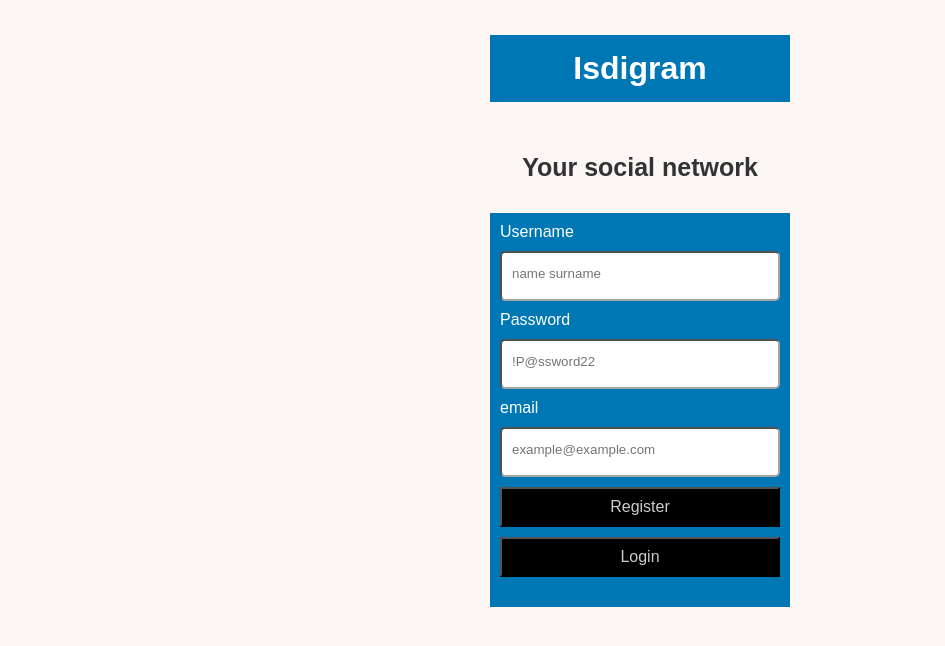
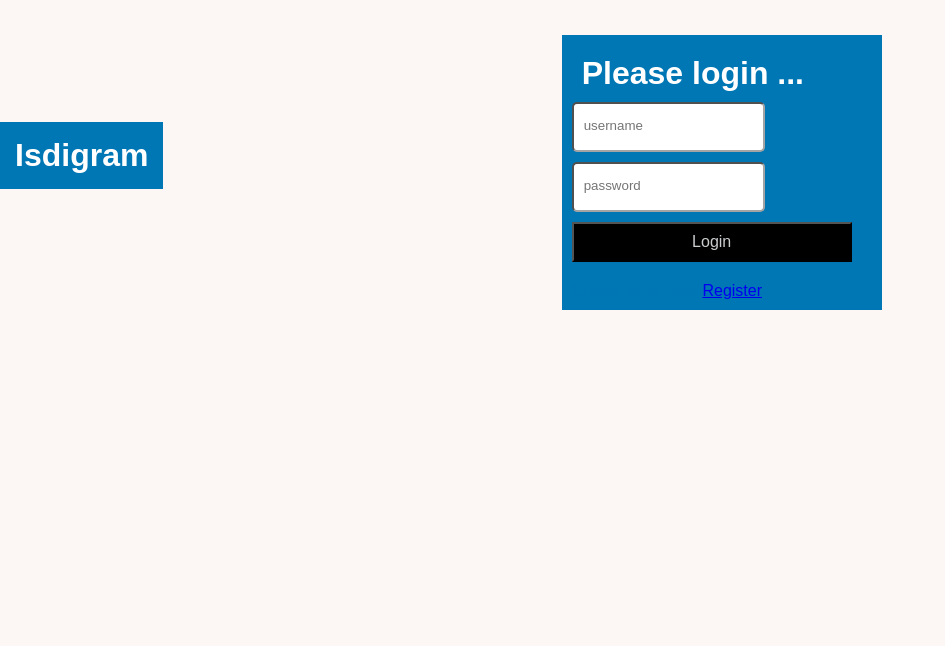
Before and after one commit to carlosdelblanco/202209-w7chwe-carlos-delblanco-front, a React (Create React App) app: page / in a window 1280 px wide. Shown: the top 646 px of the page, without its empty margins (0-945 px from the left). Built offline with nearby package versions, Linux system fonts and the light colour scheme.

Commit message:
Add login user

```diff
--- a/src/App.tsx
+++ b/src/App.tsx
@@ -1,13 +1,18 @@
+import { Route, Routes } from "react-router-dom";
 import { AppStyled } from "./components/AppStyled";
 import Header from "./components/Header/Header";
+import LoginForm from "./components/Loginform/LoginForm";
 import RegisterForm from "./components/RegisterForm/RegisterForm";
 
 const App = () => {
   return (
     <>
+      <Header />
       <AppStyled>
-        <Header />
-        <RegisterForm />
+        <Routes>
+          <Route path="/" element={<LoginForm />} />
+          <Route path="/register" element={<RegisterForm />} />
+        </Routes>
       </AppStyled>
     </>
   );
--- a/src/components/AppStyled.tsx
+++ b/src/components/AppStyled.tsx
@@ -1,6 +1,6 @@
 import styled from "styled-components";
 
-export const AppStyled = styled.div`
+export const AppStyled = styled.main`
   margin: 35px auto 0;
 
   h2 {
--- a/src/components/Loginform/LoginForm.tsx
+++ b/src/components/Loginform/LoginForm.tsx
@@ -42,7 +42,7 @@ const LoginForm = (): JSX.Element => {
                 type="text"
                 name="username"
                 id="username"
-                placeholder="name surname"
+                placeholder="username"
                 className="loginData__field"
                 aria-label="username-input"
                 onChange={formDataChange}
--- a/src/components/Loginform/LoginFormStyled.tsx
+++ b/src/components/Loginform/LoginFormStyled.tsx
@@ -9,6 +9,14 @@ const LoginFormStyled = styled.div`
 
   .loginData {
     background-color: #0077b5;
+    padding-top: 0;
+    margin: auto;
+    padding: 10px;
+    width: 100%;
+  }
+
+  .loginData__title {
+    color: white;
     padding-top: 0;
     margin: auto;
     padding: 10px;
--- a/src/components/RegisterForm/RegisterForm.tsx
+++ b/src/components/RegisterForm/RegisterForm.tsx
@@ -1,4 +1,5 @@
 import React, { useState } from "react";
+import { Link } from "react-router-dom";
 import useUser from "../../hooks/useUser";
 import { UserRegister } from "../../types/types";
 import RegisterFormStyled from "./RegisterFormStyled";
@@ -58,8 +59,9 @@ const RegisterForm = (): JSX.Element => {
               placeholder="example@example.com"
             />
             <button>Register</button>
-            <button>Login</button>
           </form>
+          <span>Do you already have an account?</span>
+          <Link to="/">Login</Link>
         </div>
       </RegisterFormStyled>
     </>
--- a/src/hooks/useUser.ts
+++ b/src/hooks/useUser.ts
@@ -31,7 +31,7 @@ const useUser = () => {
 
   const loginUser = async (loginData: UserCredentials) => {
     try {
-      const loginResponse = await fetch(`${url}users/login`, {
+      const loginResponse = await fetch(`${url}/users/login`, {
         method: "POST",
         body: JSON.stringify(loginData),
         headers: {
--- a/src/index.tsx
+++ b/src/index.tsx
@@ -1,6 +1,7 @@
 import React from "react";
 import { createRoot } from "react-dom/client";
 import { Provider } from "react-redux";
+import { BrowserRouter } from "react-router-dom";
 import App from "./App";
 import "./index.css";
 import { store } from "./redux/store";
@@ -12,7 +13,9 @@ const root = createRoot(container);
 root.render(
   <React.StrictMode>
     <Provider store={store}>
-      <App />
+      <BrowserRouter>
+        <App />
+      </BrowserRouter>
     </Provider>
   </React.StrictMode>
 );
```
